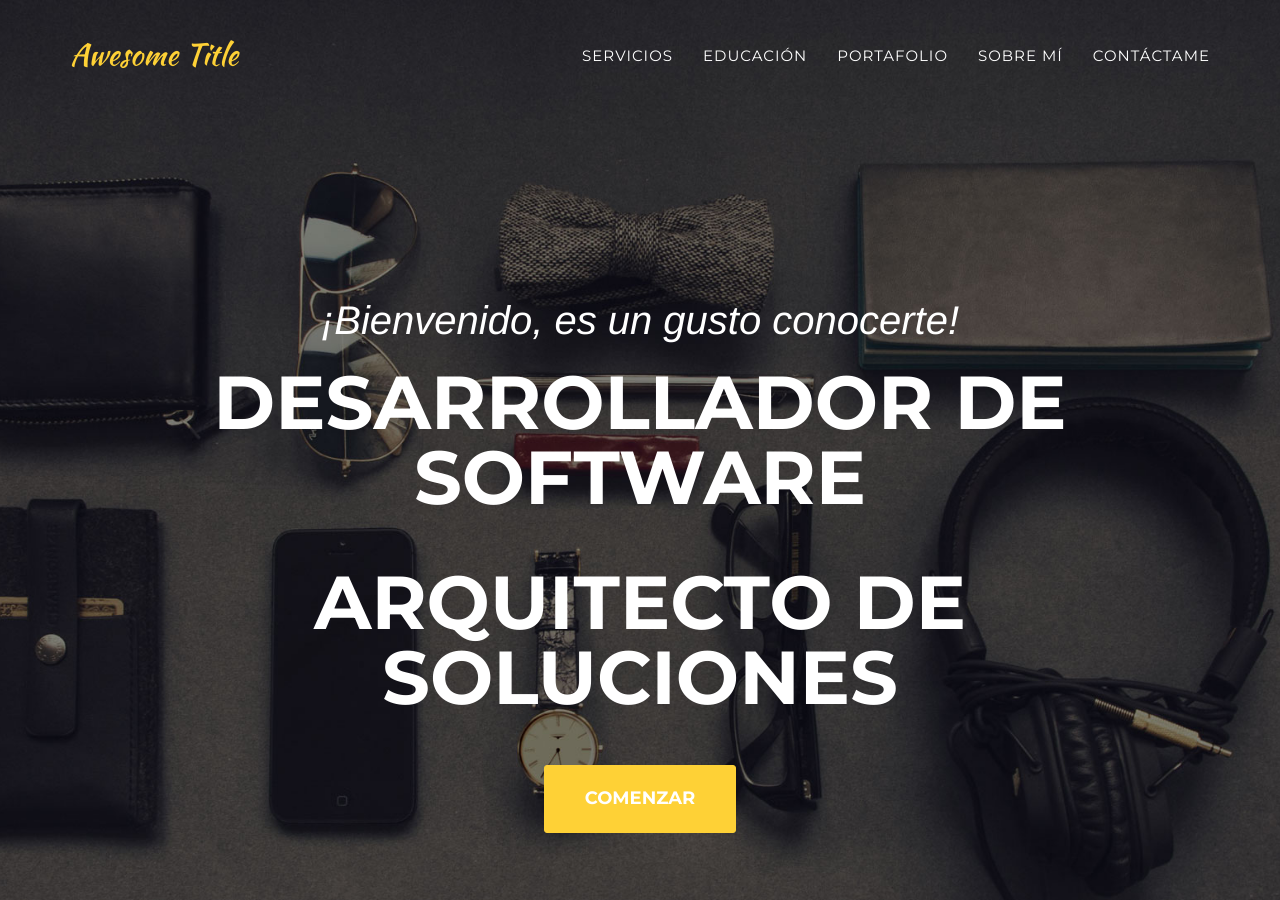
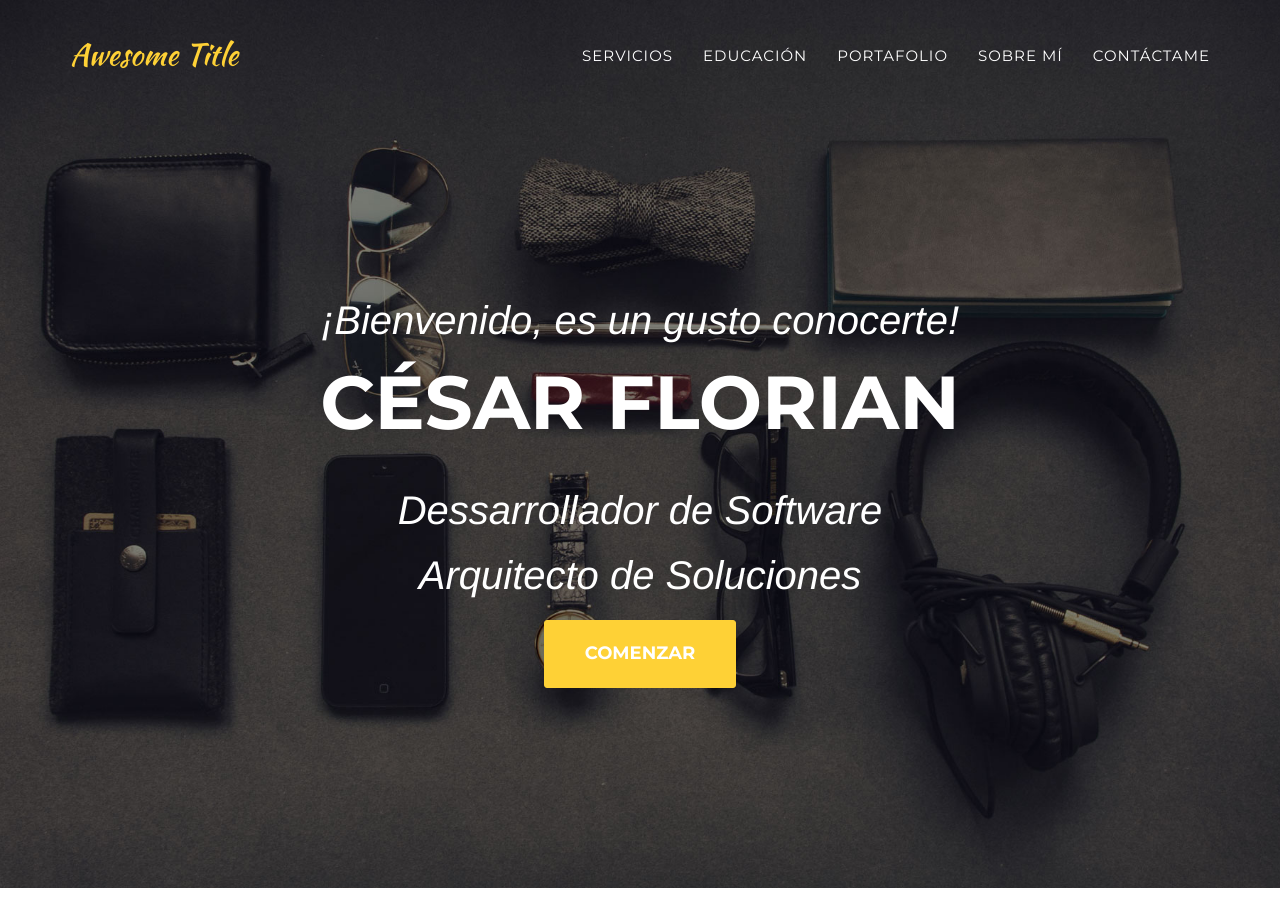
Before and after one commit to cesar-florian/Portfolio, a Jekyll site: the page built from index.html, in a window 1280 px wide and 900 px high. Built offline with Jekyll 4.4.1, drawn with Linux system fonts in a browser that asks for light colours; some web fonts are replaced.

Commit message:
no message

```diff
--- a/_includes/header.html
+++ b/_includes/header.html
@@ -45,9 +45,9 @@
         <div class="container">
             <div class="intro-text">
                 <div class="intro-lead-in">¡Bienvenido, es un gusto conocerte!</div>
-                <div class="intro-heading">Desarrollador de Software</div>
-                <div class="intro-heading">Arquitecto de Soluciones</div>
-
+                <div class="intro-heading">César Florian</div>
+                <div class="intro-lead-in">Dessarrollador de Software</div>
+                <div class="intro-lead-in">Arquitecto de Soluciones</div>
                 <a href="#services" class="page-scroll btn btn-xl">Comenzar</a>
             </div>
         </div>
```
